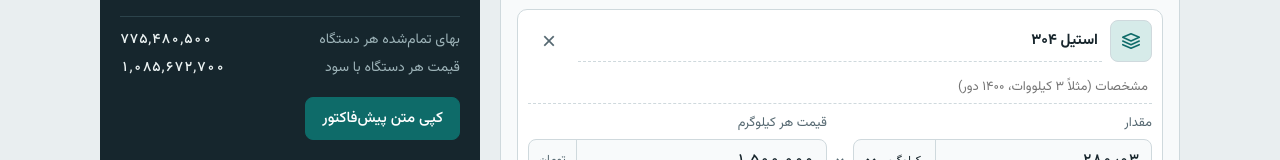
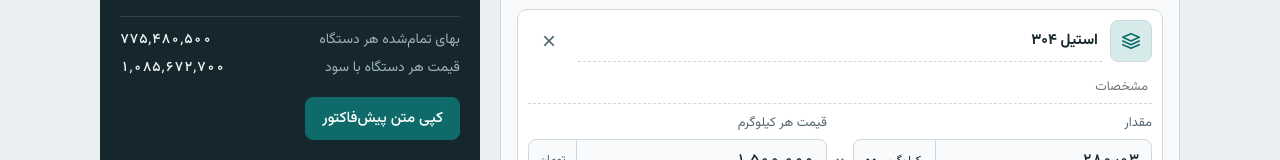
Before and after one commit to ebrahimnaderi51-maker/naderi-estimate, a plain HTML site: page index.html in a window 1280 px wide. Shown: the part 541-701 px from the top of the page. Drawn offline with Linux system fonts and the light colour scheme.

Commit message:
Update index.html

```diff
--- a/index.html
+++ b/index.html
@@ -656,7 +656,7 @@ input[type="checkbox"] { width: 20px; height: 20px; accent-color: var(--accent);
         '<button type="button" class="iconbtn" data-act="icon" aria-label="تغییر آیکون" aria-expanded="' + (openPick === m.id) + '">' + svg(m.icon) + '</button>' +
         '<input class="mname" data-f="name" maxlength="60" autocomplete="off" aria-label="نام ماده" value="' + esc(m.name) + '">' +
         '<button type="button" class="xbtn" data-act="del" aria-label="حذف این ردیف">×</button></div>' +
-        '<input class="mspec" data-f="spec" maxlength="120" autocomplete="off" aria-label="مشخصات" placeholder="مشخصات (مثلاً ۳ کیلووات، ۱۴۰۰ دور)" value="' + esc(m.spec) + '">' +
+        '<input class="mspec" data-f="spec" maxlength="120" autocomplete="off" aria-label="مشخصات" placeholder="مشخصات " value="' + esc(m.spec) + '">' +
         '<div class="mcalc">' +
         '<label class="field"><span class="lbl">مقدار</span><span class="box"><input data-f="qty" inputmode="decimal" autocomplete="off" aria-label="مقدار" value="' + fmtQ(it.qty) + '">' +
         '<span class="unit"><select data-f="unit" aria-label="واحد">' +
```
